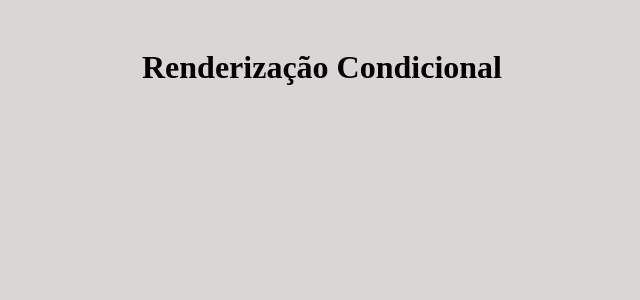
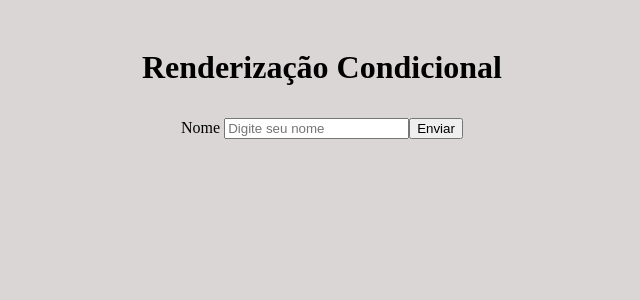
Before and after one commit to RusthenRonald/Projeto-React, a React (Create React App) app in the folder meu-projeto/: page / in a window 1280 px wide. Shown: the top 300 px of the page, without its empty margins (318-958 px from the left). Built offline with nearby package versions, Linux system fonts and the light colour scheme.

Commit message:
importando usestate

```diff
--- a/meu-projeto/src/components/Form2.js
+++ b/meu-projeto/src/components/Form2.js
@@ -1,7 +1,12 @@
+import {useState} from 'react'
 function Form2(){
     return(
         <div>
-
+            <form>
+                <label htmlFor="name">Nome </label>
+                <input type='text' placeholder="Digite seu nome" id='name'></input>
+                <button type='submit'>Enviar</button>
+            </form>
         </div>
     )
 } export default Form2
```
